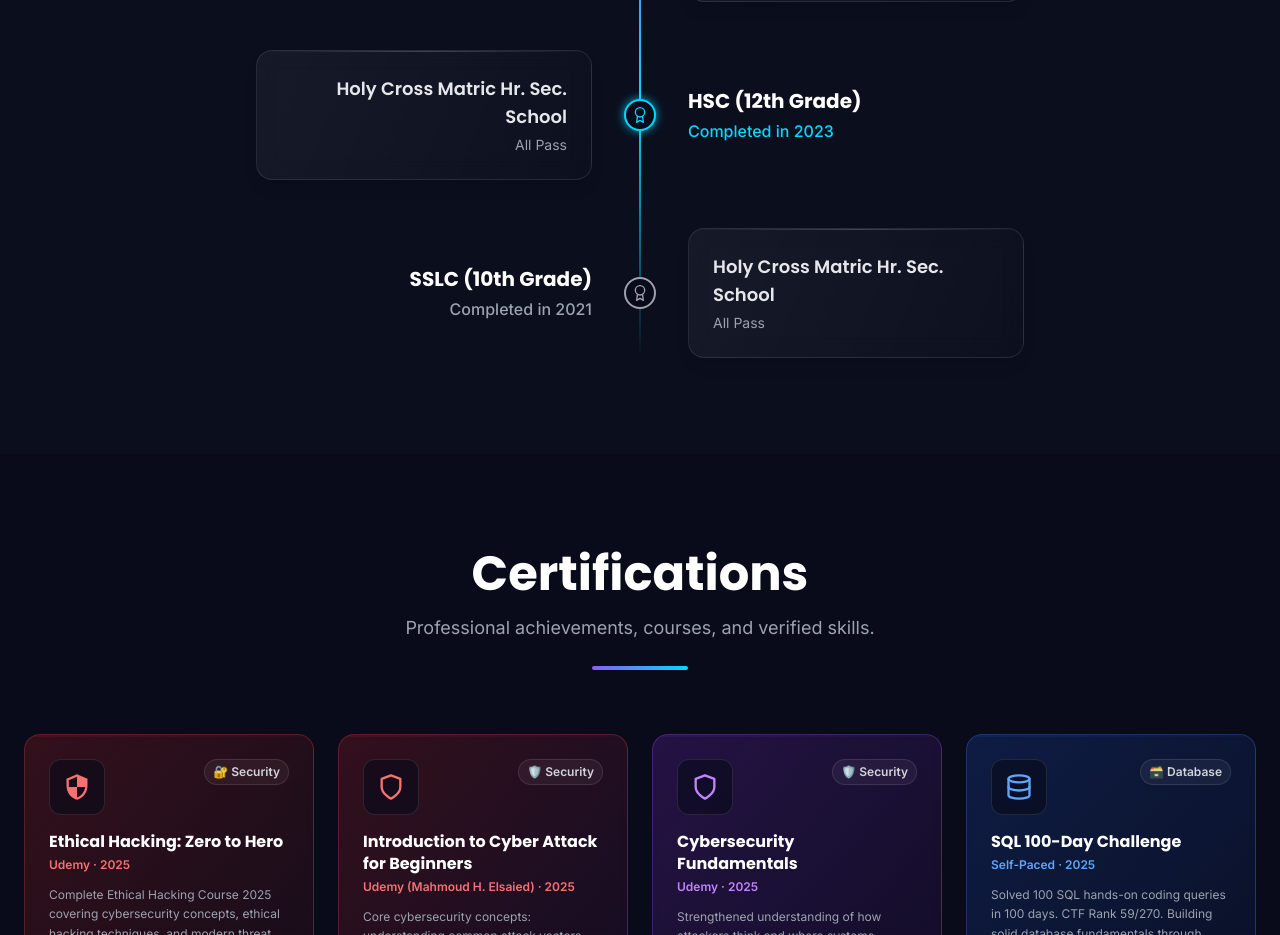
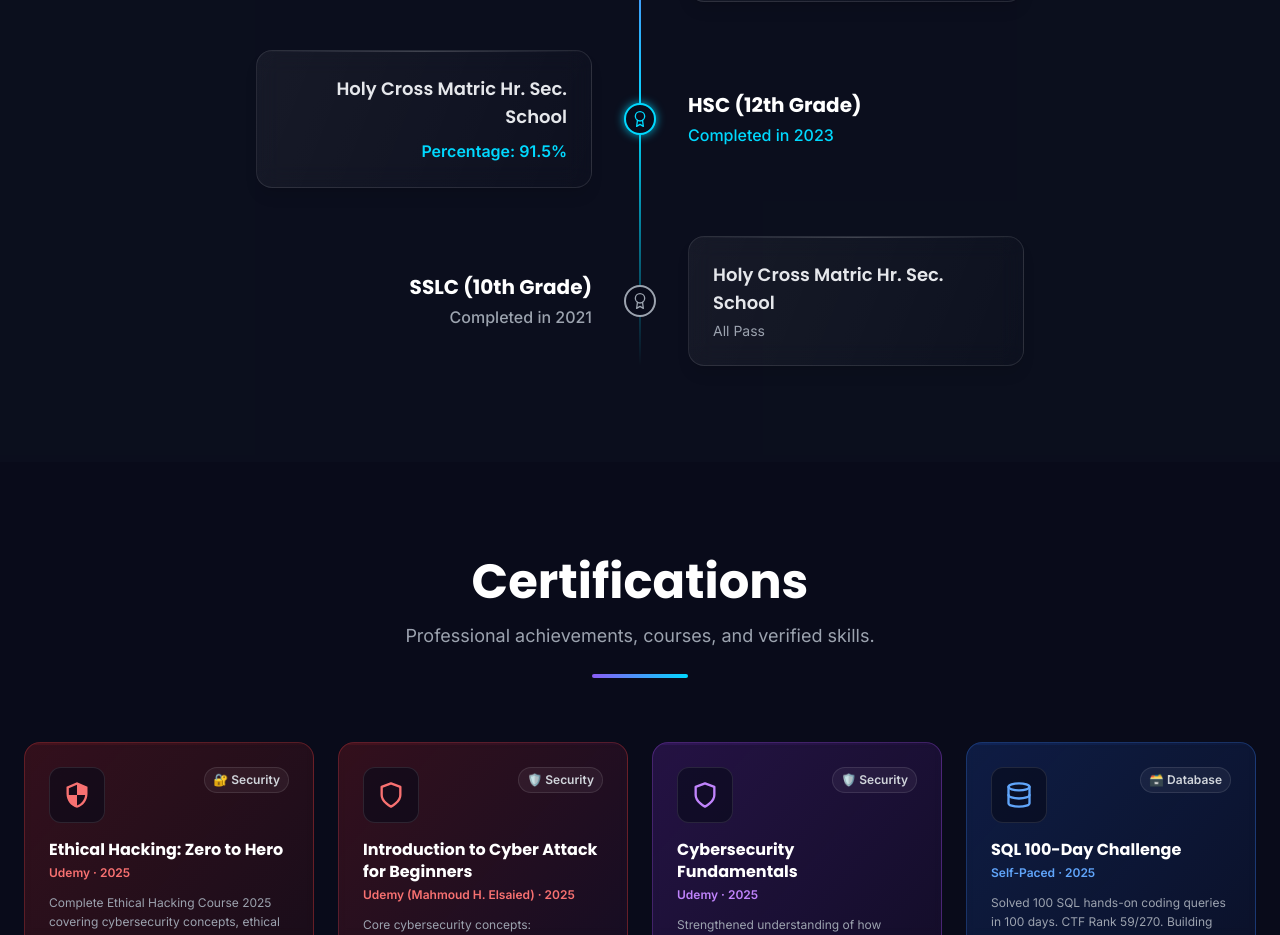
Before and after one commit to naveenkumar-arch/myportfolio, a React (Vite) app: page / in a window 1280 px wide. Shown: the part 5680-6615 px from the top of the page. Built offline with nearby package versions, Linux system fonts and the light colour scheme.

Commit message:
style: update 12th grade score to 91.5% with neon badges

```diff
--- a/src/components/sections/Education.jsx
+++ b/src/components/sections/Education.jsx
@@ -70,7 +70,7 @@ const Education = () => {
                   <p className="text-neon-blue font-medium mt-1">Completed in 2023</p>
                 </div>
                 <h5 className="text-lg font-semibold text-gray-200">Holy Cross Matric Hr. Sec. School</h5>
-                <p className="text-gray-400 text-sm mt-1">All Pass</p>
+                <p className="text-neon-blue font-semibold mt-2">Percentage: 91.5%</p>
               </GlassCard>
             </div>
           </motion.div>
```
